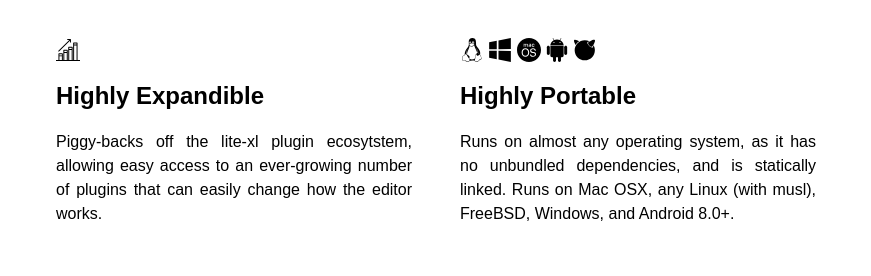
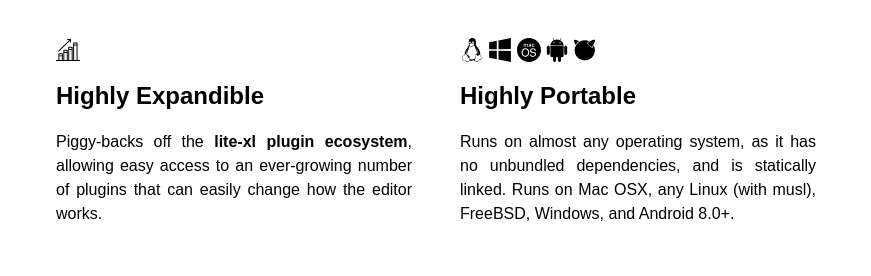
Before and after one commit to adamharrison/write-xl, a plain HTML site: page docs/index.html in a window 1280 px wide. Shown: the part 900-1176 px from the top of the page, without its empty margins (204-1075 px from the left). Drawn offline with Linux system fonts and the light colour scheme.

Commit message:
Added link.

```diff
--- a/docs/index.html
+++ b/docs/index.html
@@ -286,8 +286,8 @@
             <caption>
               <h2>Highly Expandible</h2>
               <p>
-                Piggy-backs off the lite-xl plugin ecosytstem, allowing easy access to an ever-growing number of plugins
-                that can easily change how the editor works.
+                Piggy-backs off the <a target='_blank' href='https://github.com/lite-xl/lite-xl-plugins'>lite-xl plugin ecosystem</a>,
+                allowing easy access to an ever-growing number of plugins that can easily change how the editor works.
               </p>
             </caption>
           </feature>
```
